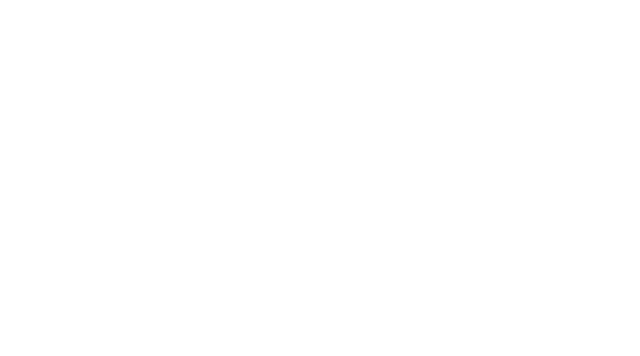
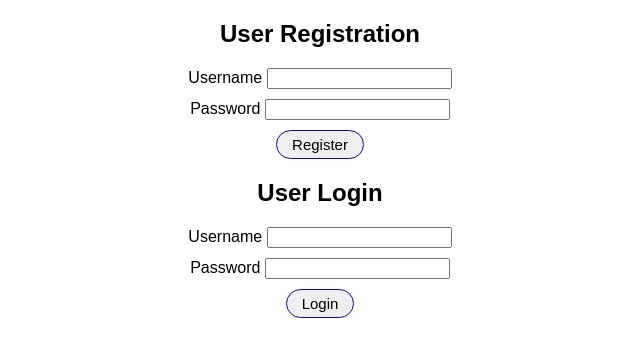
Before and after one commit to BruceICzw/UserApp, a website: page frontend/index.html in a window 1280 px wide. Shown: the whole page, without its empty margins (320-960 px from the left). Drawn offline with Linux system fonts and the light colour scheme.

Commit message:
Create Frontend

```diff
--- a/frontend/index.html
+++ b/frontend/index.html
@@ -3,7 +3,38 @@
   <head>
     <meta charset="UTF-8" />
     <meta name="viewport" content="width=device-width, initial-scale=1.0" />
+    <link rel="stylesheet" href="./styles/styles.css" />
     <title>User Registration and Login</title>
   </head>
-  <body></body>
+  <body>
+    <section>
+      <h1>User Registration</h1>
+      <form id="registerForm">
+        <div>
+          <label for="username">Username</label>
+          <input type="text" id="username" name="username" required />
+        </div>
+        <div>
+          <label for="password">Password</label>
+          <input type="text" name="password" id="password" required />
+        </div>
+        <button type="submit">Register</button>
+      </form>
+    </section>
+    <section>
+      <h1>User Login</h1>
+      <form id="loginForm">
+        <div>
+          <label for="loginUsername">Username</label>
+          <input type="text" id="loginUsername" name="loginUsername" required />
+        </div>
+        <div>
+          <label for="loginPassword">Password</label>
+          <input type="text" name="loginPassword" id="loginPassword" required />
+        </div>
+        <button type="submit">Login</button>
+      </form>
+    </section>
+    <script src="./scripts/main.js"></script>
+  </body>
 </html>
--- a/frontend/styles/styles.css
+++ b/frontend/styles/styles.css
@@ -0,0 +1,20 @@
+body {
+  font-family: "Fira Code", Arial, Helvetica, sans-serif;
+  text-align: center;
+  margin: 20px;
+}
+form {
+  display: flex;
+  flex-direction: column;
+  justify-content: center;
+  align-items: center;
+  gap: 10px;
+  margin: 20px;
+}
+
+button {
+  border: 1px solid #200290;
+  border-radius: 15px;
+  padding: 5px 15px 5px 15px;
+  font-size: 15px;
+}
```
